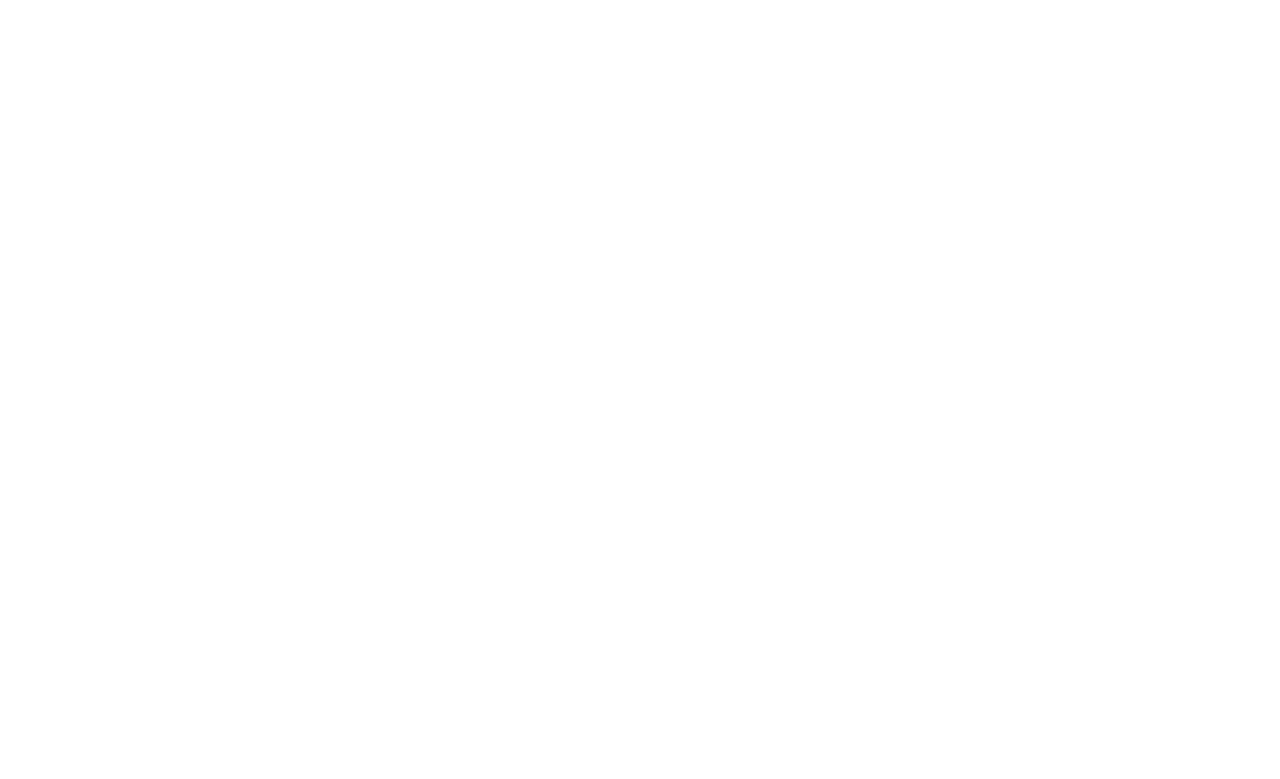
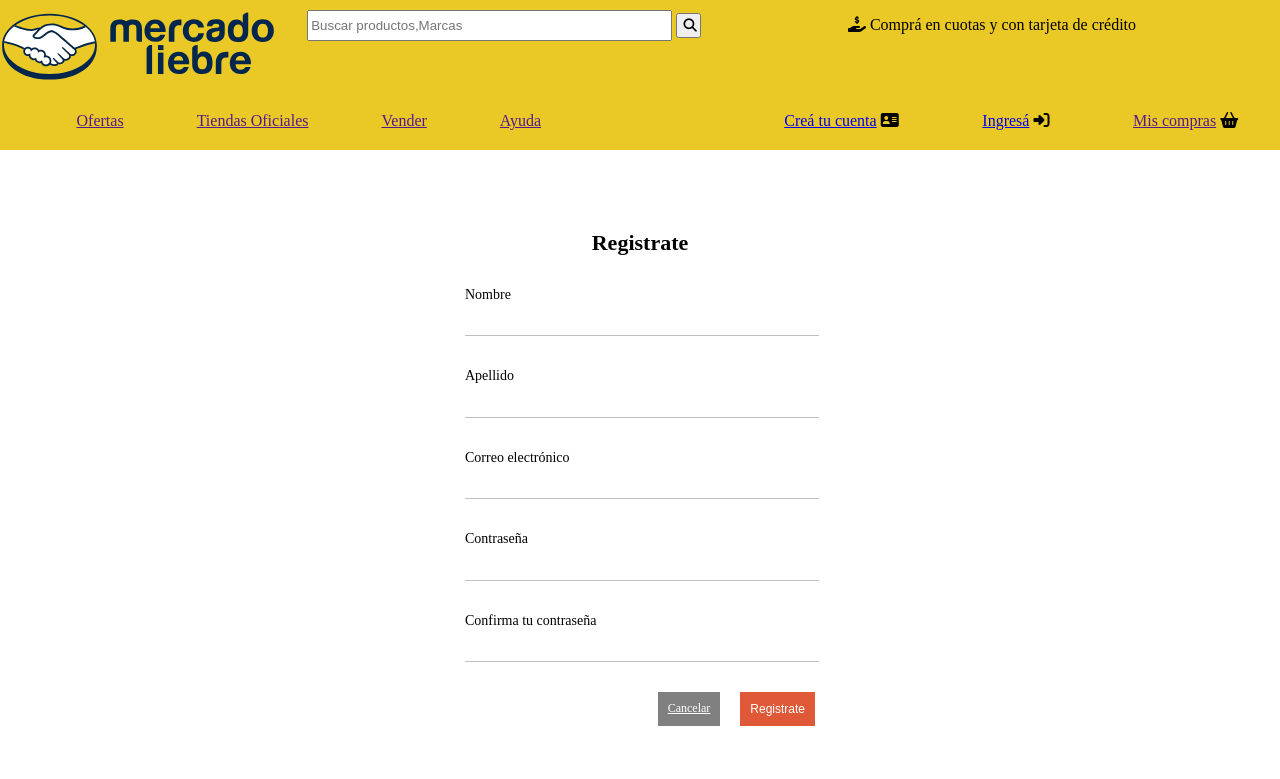
Before and after one commit to JulietaSchegtel/Mercado-Liebre, a website: page views/register.html in a window 1280 px wide. Drawn offline with Linux system fonts and the light colour scheme.

Commit message:
register

```diff
--- a/public/css/form.css
+++ b/public/css/form.css
@@ -0,0 +1,42 @@
+.form__box {
+    margin-bottom: 30px;
+}
+
+.form__label {
+    width: 100%;
+    margin-bottom: 10px;
+    font-size: 14px;
+}
+
+.form__input {
+    width: 100%;
+    height: 30px;
+    border: none;
+    border-bottom: 1px solid silver;
+    outline: none;
+}
+
+.form__button--cancel {
+    background-color: grey;
+    color: white;
+}
+
+.form__button--submit {
+    background-color: var(--color_Rojo);
+    color: white;
+}
+
+.form__button {
+    display: inline-block;
+    padding: 10px;
+    text-align: center;
+    border: none;
+    font-size: 12px;
+}
+
+.form__flex--right {
+    display: flex;
+    justify-content: flex-end;
+    align-items: center;
+    gap: 20px;
+}
--- a/public/css/general.css
+++ b/public/css/general.css
@@ -5,4 +5,5 @@
     --color_Gris_oscuro: #666;
     --color_Gris_claro: #ebebeb;
     --color_Verde: #39b54a;
+    --color_Rojo: #DF5837;
     }
--- /dev/null
+++ b/public/css/register.css
@@ -0,0 +1,18 @@
+.register__main_section h1 {
+    text-align: center;
+    margin: 30px 0;
+    font-size: 22px;
+
+}
+
+.register__main_section {
+    padding: 20px;
+}
+
+@media (min-width:768px) {
+    .register__main_section {
+        width: 350px;
+        margin: 30px auto;
+
+    }
+}
--- a/public/css/styles.css
+++ b/public/css/styles.css
@@ -3,3 +3,4 @@
 @import "./general.css";
 @import "./home.css";
 @import "./form.css";
+@import "./register.css";
--- a/views/register.html
+++ b/views/register.html
@@ -0,0 +1,103 @@
+<!DOCTYPE html>
+<html lang="es">
+  <head>
+
+    <meta charset="UTF-8" />
+    <meta http-equiv="X-UA-Compatible" content="IE=edge" />
+    <meta name="viewport" content="width=device-width, initial-scale=1.0" />
+    <title>Mercado Liebre</title>
+    <link rel="stylesheet" href="/css/styles.css" />
+
+    <script src="https://kit.fontawesome.com/1e26533911.js" crossorigin="anonymous"></script>
+
+  </head>
+
+  <body class="register">
+
+    <header class="body_header">
+
+      <div class="body_header_one">
+        <div class="header_div_logo">
+          <img src="/images/logo-mercado-liebre.svg" alt="" />
+        </div>
+        <div class="header_div_formulario">
+          <form action="">
+            <input type="text" placeholder="Buscar productos,Marcas" />
+            <button><i class="fa-solid fa-magnifying-glass"></i></button>
+          </form>
+        </div>
+      </div>
+      <div class="header_texto">
+        <p>
+          <i class="fa-solid fa-hand-holding-dollar"></i> Comprá en cuotas y con tarjeta de crédito
+        </p>
+      </div>
+      <nav class="header_barraDeNavegacion">
+        <ul type="none" class="nav__navegacion">
+          <li><a href="">Ofertas</a></li>
+          <li><a href="">Tiendas Oficiales</a></li>
+          <li><a href="">Vender</a></li>
+          <li><a href="">Ayuda</a></li>
+        </ul>
+        <ul type="none" class="nav__navegacion">
+          <li>
+            <a href="/login">Creá tu cuenta</a>
+            <i class="fa-solid fa-address-card"></i>
+          </li>
+          <li>
+            <a href="/register">Ingresá</a>
+            <i class="fa-solid fa-right-to-bracket"></i>
+          </li>
+          <li>
+            <a href="">Mis compras</a>
+            <i class="fa-solid fa-basket-shopping"></i>
+          </li>
+        </ul>
+      </nav>
+      <div class="header_div_burger_menu">
+        <button>
+          <i class="fas fa-bars"></i>
+        </button>
+      </div>
+
+    </header>
+
+    <main class="register__main">
+
+      <section class="register__main_section">
+
+        <h1>Registrate</h1>
+        <form action="" class="form">
+            <div class="form__box">
+                <label class="form__label" for="nombre">Nombre</label>
+                <input class="form__input" type="text" id="nombre">
+            </div>
+            <div class="form__box">
+                <label class="form__label" for="apellido">Apellido</label>
+                <input class="form__input" type="text" id="apellido">
+            </div>
+            <div class="form__box">
+                <label class="form__label" for="email">Correo electrónico</label>
+                <input class="form__input" type="email" id="email">
+            </div>
+            <div class="form__box">
+                <label class="form__label" for="password">Contraseña</label>
+                <input class="form__input" type="password" id="password">
+            </div>
+            <div class="form__box">
+                <label class="form__label" for="password2">Confirma tu contraseña</label>
+                <input class="form__input" type="password" id="password2">
+            </div>
+            <div class="form__box form__flex--right">
+                <a class="form__button form__button--cancel" href="">Cancelar</a>
+                <button class="form__button form__button--submit" type="submit">Registrate</button>
+            </div>
+        </form>
+
+      </section>
+
+    </main>
+
+  </body>
+
+</html>
```
Also changed, not shown: views/home.html (+2 -2 lines).
